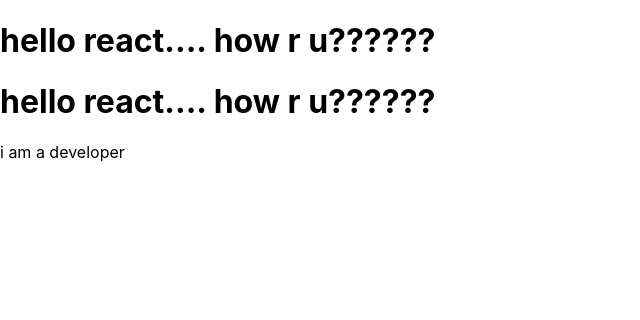
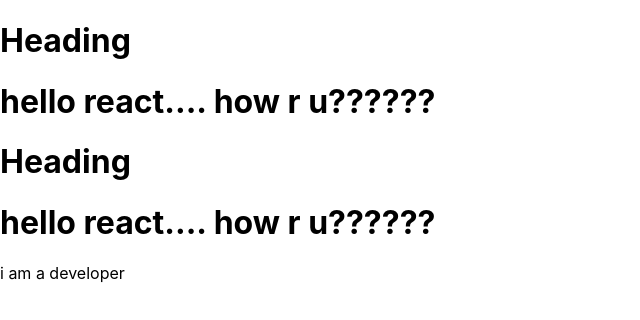
Before and after one commit to sameershinde28/p1, a React (Create React App) app: page / in a window 1280 px wide. Shown: the top 320 px of the page, without its empty margins (0-640 px from the left). Built offline with nearby package versions, Linux system fonts and the light colour scheme.

Commit message:
component calling in another compo

```diff
--- a/src/App.js
+++ b/src/App.js
@@ -1,7 +1,15 @@
- export default function App(){
-  return(
+
+function Heading() {
+  return (
+    <h1>Heading</h1>
+  )
+}
+
+export default function App() {
+  return (
     <div>
-    <h1>hello react.... how r u??????</h1>
+      <Heading />
+      <h1>hello react.... how r u??????</h1>
     </div>
   )
- }
+}
```
